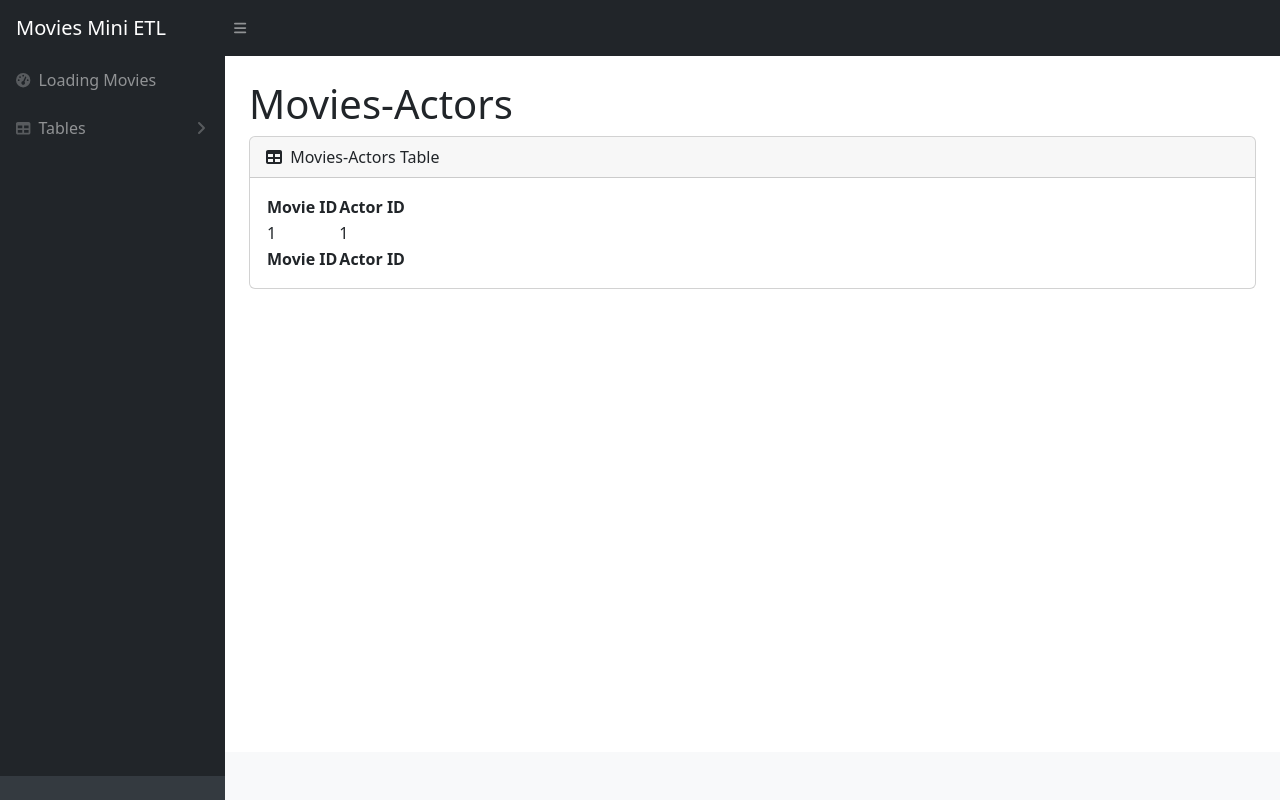
After one commit to Ahmad-Nasr/movies_mini_etl, a Django app: template movies_mini_etl/templates/movies/movies_actors_table.html in a window 1280 px wide. The commit adds this page. Run offline with Django 4.2, Linux system fonts and the light colour scheme; the template is opened without the code that fills it: most values are stand-ins (such as "Sample title", 1, 10 or a date in 2020); some libraries are stand-ins or nearby versions.

Commit message:
feat: add webpage to display Movie-Actor model contents

```diff
--- a/movies_mini_etl/movies/urls.py
+++ b/movies_mini_etl/movies/urls.py
@@ -1,6 +1,6 @@
 from django.urls import path
 
-from .views import (MovieListView, DirectorListView, ActorListView, GenresListView)
+from .views import (MovieListView, DirectorListView, ActorListView, GenresListView, MovieActorsListView)
 
 app_name = "movies"
 urlpatterns = [
@@ -8,5 +8,5 @@ urlpatterns = [
     path("directors", view=DirectorListView.as_view(), name="list_directors"),
     path("actors", view=ActorListView.as_view(), name="list_actors"),
     path("genres", view=GenresListView.as_view(), name="list_genres"),
-
+    path("movies-actors", view=MovieActorsListView.as_view(), name="list_movies_actors"),
 ]
--- a/movies_mini_etl/movies/views.py
+++ b/movies_mini_etl/movies/views.py
@@ -25,3 +25,9 @@ class GenresListView(ListView):
     model = Genre
     context_object_name = 'genres'
     template_name = 'movies/genre_table.html'
+
+
+class MovieActorsListView(ListView):
+    model = MovieActors
+    context_object_name = 'movies_actors'
+    template_name = 'movies/movies_actors_table.html'
--- a/movies_mini_etl/templates/movies/base.html
+++ b/movies_mini_etl/templates/movies/base.html
@@ -57,7 +57,7 @@
                                     Genre
                                     <div class="sb-sidenav-collapse-arrow"></i></div>
                                 </a>
-                                <a class="nav-link collapsed" href="#">
+                                <a class="nav-link collapsed" href="{% url 'movies:list_movies_actors' %}">
                                     Movie-Actor
                                     <div class="sb-sidenav-collapse-arrow"></i></div>
                                 </a>
--- /dev/null
+++ b/movies_mini_etl/templates/movies/movies_actors_table.html
@@ -0,0 +1,41 @@
+{% extends "movies/tables_base.html" %}
+
+{%block page_main_title%}
+<h1 class="mt-4">Movies-Actors</h1>
+{%endblock page_main_title%}
+
+
+{%block table_section%}
+<div class="card mb-4">
+    <div class="card-header">
+        <i class="fas fa-table me-1"></i>
+        Movies-Actors Table
+    </div>
+    <div class="card-body">
+        <table id="datatablesSimple">
+            <thead>
+                <tr>
+                    <th>Movie ID</th>
+                    <th>Actor ID</th>
+                </tr>
+            </thead>
+            <tfoot>
+                <tr>
+                    <th>Movie ID</th>
+                    <th>Actor ID</th>
+                </tr>
+            </tfoot>
+            <tbody>
+
+                {% for movie_actor in movies_actors %}
+                <tr>
+                    <td>{{movie_actor.movie.id}}</td>
+                    <td>{{movie_actor.actor.id}}</td>
+                </tr>
+                {% endfor %}
+
+            </tbody>
+        </table>
+    </div>
+</div>
+{%endblock table_section%}
```
